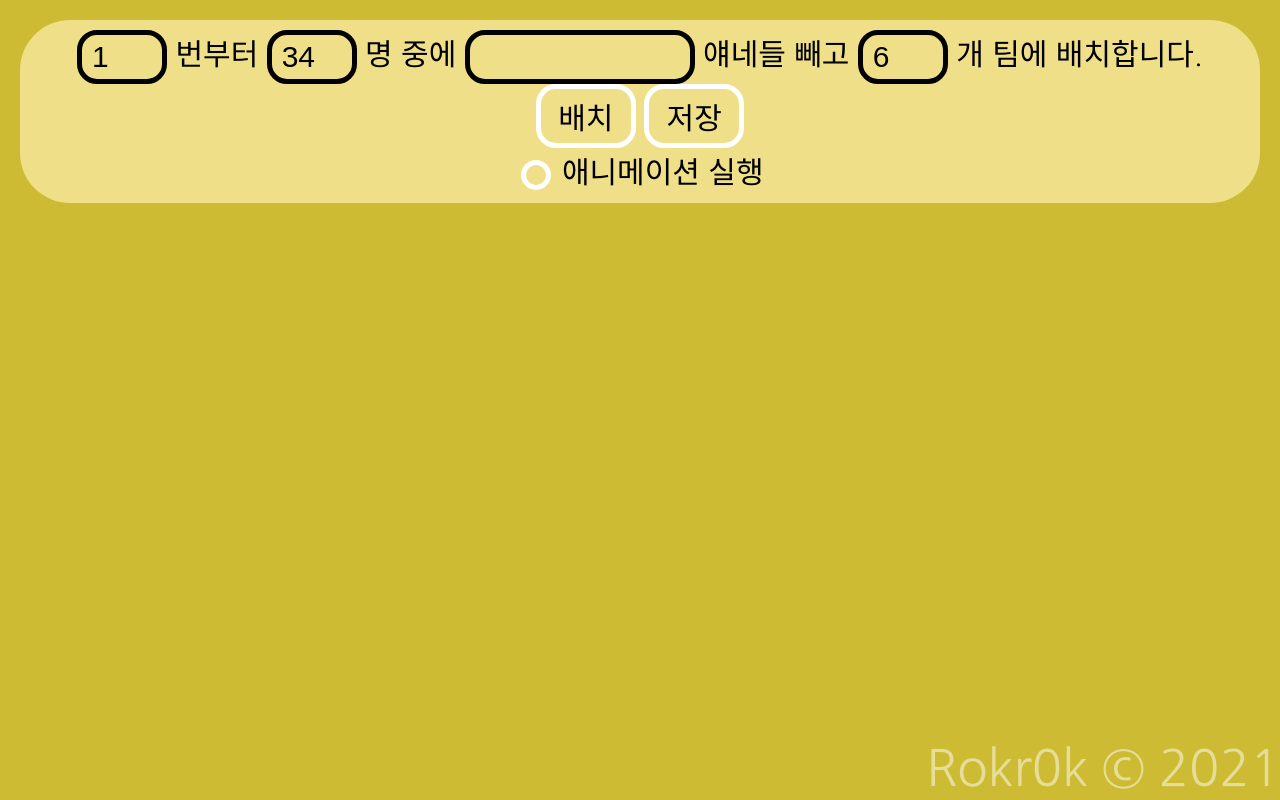
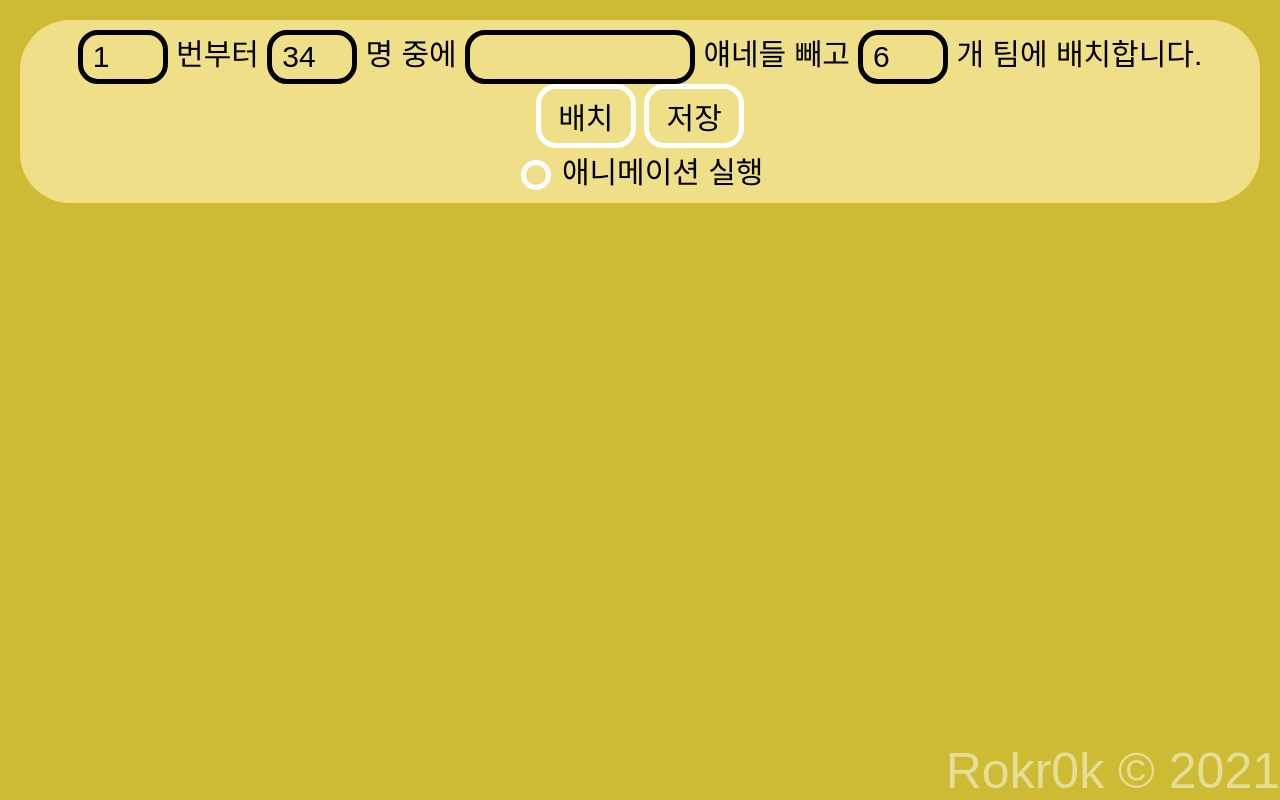
Before and after one commit to Rokr0k/teamup-electron, an Electron app: page public/html/index.html in a window 1280 px wide. Drawn offline with Linux system fonts and the light colour scheme.

Commit message:
remove web font

```diff
--- a/public/css/style.css
+++ b/public/css/style.css
@@ -1,5 +1,3 @@
-@import url('https://fonts.googleapis.com/css2?family=Nanum+Gothic:wght@400;700&display=swap');
-
 body {
     margin: 0;
     padding: 10px;
```
